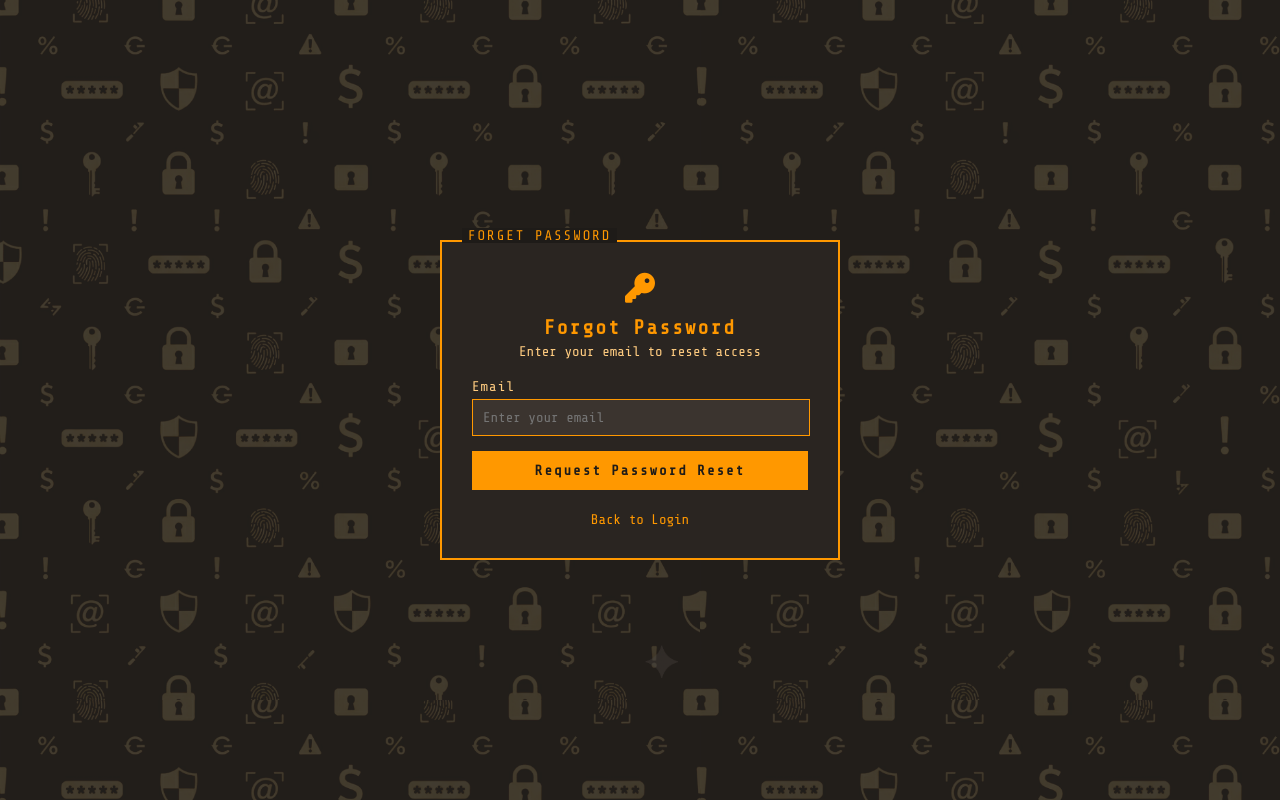
After one commit to shardulcodes/VaultlessFinal, a Flask app: page /forgot-password in a window 1280 px wide. The commit adds this page. Run offline with Flask 3, Linux system fonts and the light colour scheme.

Commit message:
forget-passowrd-implemented

```diff
--- a/app.py
+++ b/app.py
@@ -1,7 +1,7 @@
 from flask import Flask, render_template, redirect, url_for, flash, request, jsonify, make_response
 from flask_mail import Mail, Message
 from flask_login import LoginManager, login_user, login_required, logout_user, current_user
-from forms import RegistrationForm, LoginForm, ChangeUsernameForm, ChangePasswordForm
+from forms import RegistrationForm, LoginForm, ChangeUsernameForm, ChangePasswordForm, ForgotPasswordForm, ResetPasswordForm
 from config import Config
 from flask_limiter import Limiter
 from flask_limiter.util import get_remote_address
@@ -243,9 +243,59 @@ def change_password():
             flash('Current password is incorrect.', 'danger')
     return render_template('change_password.html', form=form)
 
-@app.route('/forgot-password', methods=['GET'])
+@app.route('/forgot-password', methods=['GET','POST'])
 def forgot_password_section():
-    return render_template('forget-password.html')
+    if current_user.is_authenticated:
+        return redirect(url_for('index'))
+
+    form = ForgotPasswordForm()
+    if form.validate_on_submit():
+        user = User.get_by_email(form.email.data)
+        if user:
+            try:
+                token = user.generate_reset_token()
+                base_url = os.getenv("BASE_URL","https://localhost:5000")
+                base_url="http://localhost:5000" #just for development purpose
+                reset_url = f"{base_url}/reset-password/{token}"
+
+                msg = Message("Passwrd Reset Request",
+                              sender = app.config['MAIL_USERNAME'],
+                              recipients=[user.email])
+
+                msg.body = f"Click the link to reset your password: {reset_url}\nIf you did not request this, please ignore."
+                mail.send(msg)
+            except Exception as e:
+                print(f"[ Email Error ] {e}")
+                flash("Error sending reset email. Try again later.", "danger")
+                return redirect(url_for('forgot_password'))
+        flash("If that email exists, a password reset link has been sent","info")
+        return redirect(url_for('login'))
+    return render_template('forgot_password.html',form=form)
+
+@app.route('/reset-password/<token>', methods=['GET','POST'])
+def reset_password(token):
+    if current_user.is_authenticated:
+        return redirect(url_for('index'))
+
+    user = User.verify_reset_token(token)
+    if not user:
+        flash("The reset link is invalid or has expired.", "danger")
+        return redirect(url_for('forgot_password_section'))
+
+    form = ResetPasswordForm()
+    if form.validate_on_submit():
+        user.set_password(form.password.data)
+        try:
+            user.update_in_supabase()
+            flash("Your password has been updated! You can now log in.", "success")
+            return redirect(url_for('login'))
+        except Exception as e:
+            print(f"[ Supabase Error ] {e}")
+            flash("Something went wrong updating your password.", "danger")
+            return redirect(url_for('forgot_password_section'))
+
+    return render_template('reset_password.html', form=form)
+
 
 
 
--- a/forms.py
+++ b/forms.py
@@ -40,3 +40,13 @@ class ChangePasswordForm(FlaskForm):
     new_password = PasswordField('New Password', validators=[DataRequired(), Length(min=6)])
     confirm_password = PasswordField('Confirm New Password', validators=[DataRequired(), EqualTo('new_password')])
     submit = SubmitField('Update Password')
+
+# Forgot Password forms
+class ForgotPasswordForm(FlaskForm):
+    email = StringField("Email", validators=[DataRequired(),Email()])
+    submit = SubmitField("Request Password Reset")
+
+class ResetPasswordForm(FlaskForm):
+    password = PasswordField("New Password", validators=[DataRequired(),Length(min=6)])
+    confirm_password = PasswordField("Confirm Password", validators=[DataRequired(),EqualTo('password')])
+    submit = SubmitField("Reset-Password")
--- /dev/null
+++ b/templates/forgot_password.html
@@ -0,0 +1,165 @@
+<!DOCTYPE html>
+<html lang="en">
+  <head>
+    <meta charset="UTF-8" />
+    <meta name="viewport" content="width=device-width, initial-scale=1.0" />
+    <title>Forgot Password - Vaultless</title>
+    <link
+      rel="stylesheet"
+      href="https://cdnjs.cloudflare.com/ajax/libs/font-awesome/6.5.0/css/all.min.css"
+    />
+    <link
+      href="https://fonts.googleapis.com/css2?family=Share+Tech+Mono&display=swap"
+      rel="stylesheet"
+    />
+    <style>
+      body {
+        background-color: #1e1b18;
+        color: #f5e6d3;
+        font-family: "Share Tech Mono", monospace;
+        display: flex;
+        align-items: center;
+        justify-content: center;
+        height: 100vh;
+        margin: 0;
+        background: url("/static/images/sec_bg.png") repeat;
+        background-size: 700px;
+      }
+
+      .form-container {
+        background: #2a2521;
+        border: 2px solid #ff9800;
+        padding: 30px;
+        max-width: 400px;
+        width: 100%;
+        box-sizing: border-box;
+        position: relative;
+      }
+
+      .form-container::before {
+        content: "FORGET PASSWORD";
+        position: absolute;
+        top: -14px;
+        left: 20px;
+        background: #1e1b18;
+        padding: 0 6px;
+        font-size: 14px;
+        letter-spacing: 2px;
+        color: #ff9800;
+      }
+
+      .header {
+        text-align: center;
+        margin-bottom: 20px;
+      }
+
+      .header-icon {
+        font-size: 30px;
+        color: #ff9800;
+        margin-bottom: 10px;
+      }
+
+      .header h2 {
+        font-size: 20px;
+        margin: 0;
+        letter-spacing: 2px;
+        color: #ff9800;
+      }
+
+      .header-subtitle {
+        font-size: 14px;
+        color: #ffcc80;
+        margin-top: 5px;
+      }
+
+      .form-group {
+        margin-bottom: 15px;
+      }
+
+      .form-label {
+        display: flex;
+        align-items: center;
+        font-size: 14px;
+        letter-spacing: 1px;
+        color: #ffcc80;
+        margin-bottom: 5px;
+      }
+
+      .form-label i {
+        margin-right: 8px;
+        color: #ff9800;
+      }
+
+      .form-input {
+        width: 94%;
+        padding: 10px;
+        background: #3b342f;
+        border: 1px solid #ff9800;
+        color: #ffcc80;
+        font-family: "Share Tech Mono", monospace;
+        font-size: 14px;
+        outline: none;
+      }
+
+      .form-input:focus {
+        border-color: #ff5722;
+      }
+
+      .btn {
+        width: 100%;
+        padding: 12px;
+        background: #ff9800;
+        border: none;
+        color: #1e1b18;
+        font-weight: bold;
+        font-family: "Share Tech Mono", monospace;
+        font-size: 14px;
+        cursor: pointer;
+        letter-spacing: 2px;
+      }
+
+      .btn:hover {
+        background: #ff5722;
+        color: #fff;
+      }
+
+      .footer-links {
+        margin-top: 20px;
+        text-align: center;
+      }
+
+      .footer-links a {
+        color: #ff9800;
+        text-decoration: none;
+        font-size: 14px;
+      }
+
+      .footer-links a:hover {
+        text-decoration: underline;
+      }
+    </style>
+  </head>
+  <body>
+    <div class="form-container">
+      <div class="header">
+        <div class="header-icon"><i class="fa-solid fa-key"></i></div>
+        <h2>Forgot Password</h2>
+        <p class="header-subtitle">Enter your email to reset access</p>
+      </div>
+
+      <form method="POST" action="">
+        {{ form.hidden_tag() }}
+        <div class="form-group">
+          {{ form.email.label(class="form-label") }} {{
+          form.email(class="form-input", placeholder="Enter your email",
+          autocomplete="off") }}
+        </div>
+        <div class="form-group">{{ form.submit(class="btn") }}</div>
+      </form>
+
+      <div class="footer-links">
+        <a href="{{ url_for('login') }}">Back to Login</a>
+      </div>
+    </div>
+  </body>
+</html>
--- a/templates/login.html
+++ b/templates/login.html
@@ -256,7 +256,7 @@
             {{ form.remember(class="styled-checkbox") }}
             <span>{{ form.remember.label.text }}</span>
           </label>
-          <a href={{url_for('index')}} class="forgot-link">Forgot password?</a>
+          <a href={{url_for('forgot_password_section')}} class="forgot-link">Forgot password?</a>
         </div>
 
         {{ form.submit(class="btn btn-primary", id="submitBtn") }}
```
Also changed, not shown: models.py (+15 -0 lines), templates/reset_password.html (added, +174 -0 lines), templates/forgot-password.html (deleted).
